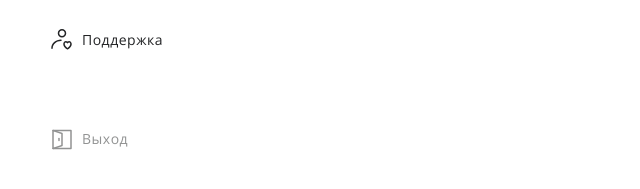
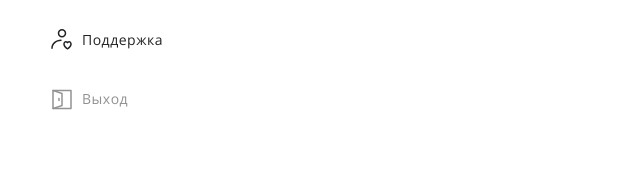
Before and after one commit to recruitment-process/recruitment-process-frontend, a React (Create React App) app: page / in a window 1280 px wide. Shown: the part 993-1182 px from the top of the page, without its empty margins (0-640 px from the left). Built offline with nearby package versions, Linux system fonts and the light colour scheme.

Commit message:
Medium NavMenu

```diff
--- a/src/components/NavMenu/NavMenu.jsx
+++ b/src/components/NavMenu/NavMenu.jsx
@@ -1,6 +1,6 @@
 import styles from './NavMenu.module.scss';
 
-import { NavMenuLink } from '../NavMenuLink/NavMenuLink';
+import { NavMenuLink } from '../UI/NavMenuLink/NavMenuLink';
 
 // icons
 import Logo from '../UI/Logo/Logo';
@@ -30,7 +30,7 @@ export const NavMenu = () => (
 			text="Сообщения"
 			path="/messages"
 			icon={messageIcon}
-			marginBottom="40px"
+			className="marginBottom"
 		/>
 
 		<NavMenuLink text="Вакансии" path="/vacancys" icon={vacancyIcon} />
@@ -38,7 +38,7 @@ export const NavMenu = () => (
 			text="Кандидаты"
 			path="/candidates"
 			icon={candidateIcon}
-			marginBottom="40px"
+			className="marginBottom"
 		/>
 
 		<NavMenuLink text="Coтрудники" path="/staff" icon={staffIcon} />
@@ -46,7 +46,7 @@ export const NavMenu = () => (
 			text="Отчеты"
 			path="/reports"
 			icon={reportsIcon}
-			marginBottom="40px"
+			className="marginBottom"
 		/>
 
 		<NavMenuLink text="Настройки" path="/settins" icon={settinsIcon} />
@@ -55,9 +55,9 @@ export const NavMenu = () => (
 			text="Поддержка"
 			path="/support"
 			icon={supportIcon}
-			marginBottom="40px"
+			className="styles.marginBottom"
 		/>
 
-		<NavMenuLink path="/exit" text="Выход" icon={exitIcon} color="#929393" />
+		<NavMenuLink path="/exit" text="Выход" icon={exitIcon} className="color" />
 	</div>
 );
--- a/src/components/NavMenuLink/NavMenuLink.module.scss
+++ /dev/null
@@ -1,22 +0,0 @@
-@import 'src/components/Shared/variables.scss';
-@import 'src/components/Shared/mixins.scss';
-
-
-.link {
-    @include font-sans($textS, $color-black, 300, 170%, 0.5px);
-    text-decoration: none;
-    color: $color-black;
-
-    display: flex;
-    align-items: center;
-    gap: 8px;
-
-    box-sizing: border-box;
-    border-radius: 10px;
-    height: 59px;
-    padding: 10px;
-}
-
-.active {
-    background-color: $color-violet;
-}
--- a/src/components/Shared/_variables.scss
+++ b/src/components/Shared/_variables.scss
@@ -2,7 +2,7 @@
 $color-white: hsla(0, 0%, 100%, 1);
 $color-black: hsla(220, 4%, 14%, 1);
 $color-violet: hsla(247, 80%, 64%, 1);
-$color-violet: hsla(247, 80%, 64%, 1);
+$color-violet-light: hsla(247, 100%, 95%, 1);
 $color-very-light-grey: hsla(0, 0%, 76%, 1);
 $color-light-grey: hsla(201, 1%, 57%, 1);
 $color-grey: hsla(180, 0%, 57%, 1);
--- a/src/components/UI/Logo/Logo.scss
+++ b/src/components/UI/Logo/Logo.scss
@@ -1,4 +1,4 @@
 .logo {
-    width: 125px;
-    height: 47px;
+	width: 125px;
+	height: 47px;
 }
--- a/src/components/NavMenuLink/NavMenuLink.jsx
+++ b/src/components/UI/NavMenuLink/NavMenuLink.jsx
@@ -4,12 +4,16 @@ import { NavLink } from 'react-router-dom';
 
 import styles from './NavMenuLink.module.scss';
 
-export const NavMenuLink = ({ text, icon, path, marginBottom, color }) => (
+export const NavMenuLink = ({ text, icon, path, className }) => (
 	<NavLink
-		style={{ marginBottom: `${marginBottom}`, color: `${color}` }}
 		to={path}
 		className={({ isActive }) =>
-			`${styles.link} ${isActive ? styles.active : ''}`
+			`
+			${styles.link}
+			${className === 'marginBottom' ? styles.marginBottom : ''}
+			${className === 'color' ? styles.color : ''}
+			${isActive ? styles.active : ''}
+			`
 		}
 	>
 		{icon}
@@ -21,6 +25,5 @@ NavMenuLink.propTypes = {
 	text: PropTypes.string.isRequired,
 	icon: PropTypes.element.isRequired,
 	path: PropTypes.string.isRequired,
-	marginBottom: PropTypes.string.isRequired,
-	color: PropTypes.string.isRequired,
+	className: PropTypes.string.isRequired,
 };
--- /dev/null
+++ b/src/components/UI/NavMenuLink/NavMenuLink.module.scss
@@ -0,0 +1,34 @@
+@import 'src/components/Shared/variables.scss';
+@import 'src/components/Shared/mixins.scss';
+
+.link {
+	@include font-sans($textS, $color-black, 300, 170%, 0.5px);
+	text-decoration: none;
+	color: $color-black;
+
+	display: flex;
+	align-items: center;
+	gap: 8px;
+
+	box-sizing: border-box;
+	border-radius: 10px;
+	height: 59px;
+	padding: 10px;
+}
+
+.marginBottom {
+	margin-bottom: 40px;
+}
+
+.color {
+	color: $color-light-grey
+}
+
+.active {
+	background-color: $color-violet-light;
+	color: $color-violet;
+
+	svg path {
+		fill: $color-violet;
+	}
+}
```
Also changed, not shown: src/components/NavMenu/NavMenu.module.scss (+4 -4 lines).
